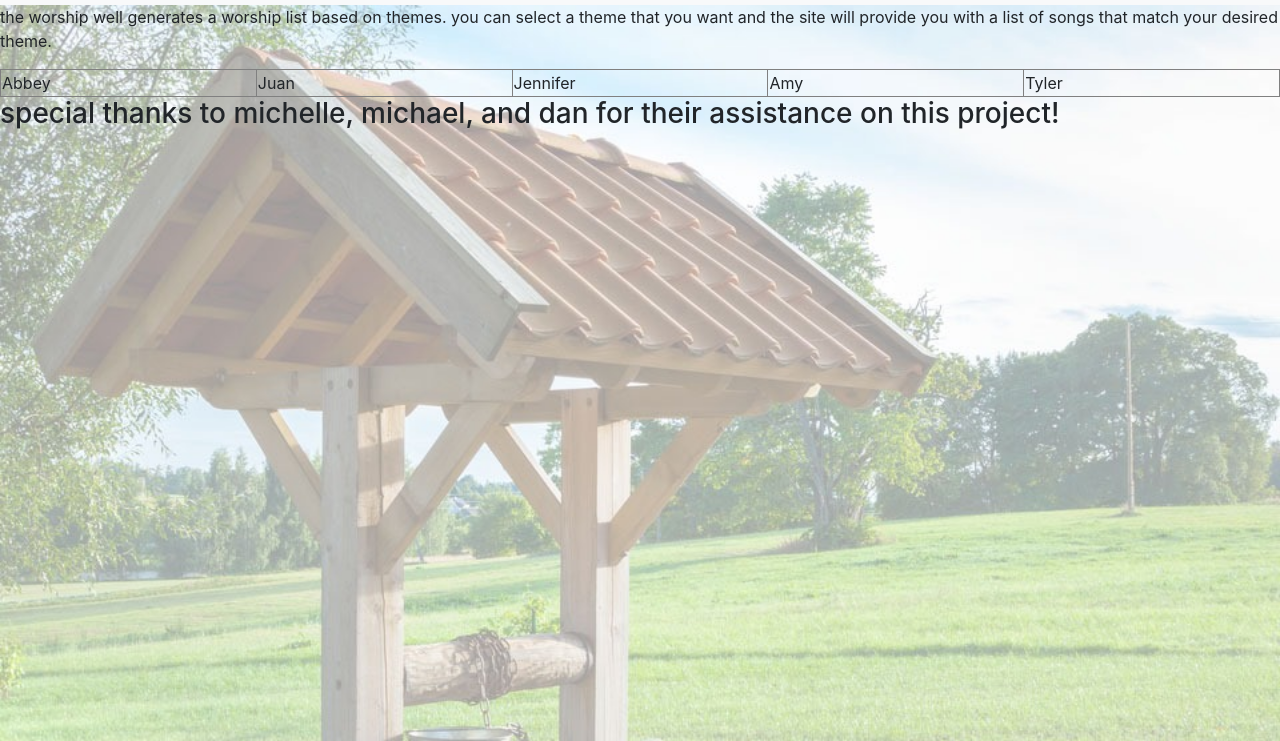
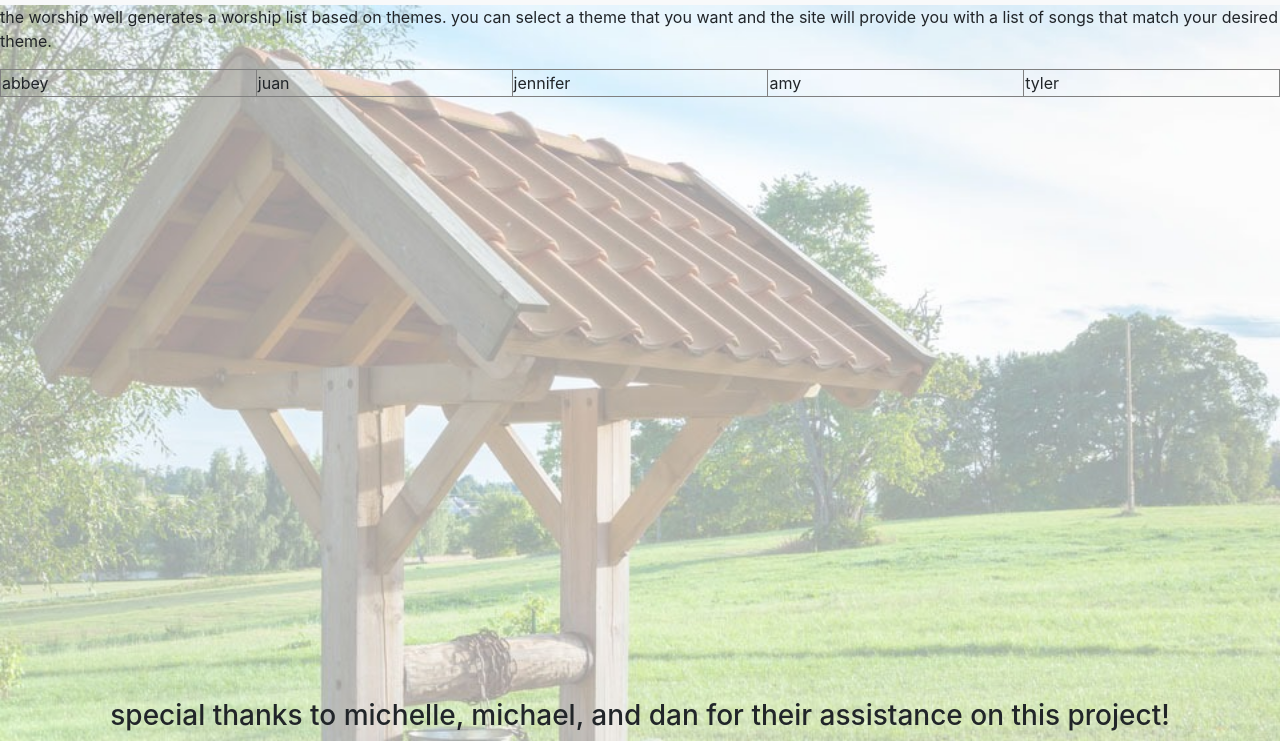
Before and after one commit to juanpaez22/indigitous_hack_2019, a website: page worshipwell-ui/src/public/about.html in a window 1280 px wide. Shown: the part 59-800 px from the top of the page. Drawn offline with nearby package versions, Linux system fonts and the light colour scheme.

Commit message:
Update about.html

```diff
--- a/worshipwell-ui/src/public/about.html
+++ b/worshipwell-ui/src/public/about.html
@@ -26,13 +26,13 @@
             <col style="width: 20%" />
         </colgroup>
             <tr>
-                <td>Abbey</td>
-                <td>Juan</td>
-                <td>Jennifer</td>
-                <td>Amy</td>
-                <td>Tyler</td>
+                <td>abbey</td>
+                <td>juan</td>
+                <td>jennifer</td>
+                <td>amy</td>
+                <td>tyler</td>
             </tr>
     </table>
-    <h3>special thanks to michelle, michael, and dan for their assistance on this project!</h3>
+    <h3 class="fixed-bottom" style="text-align: center;">special thanks to michelle, michael, and dan for their assistance on this project!</h3>
 </body>
 </html>
```
